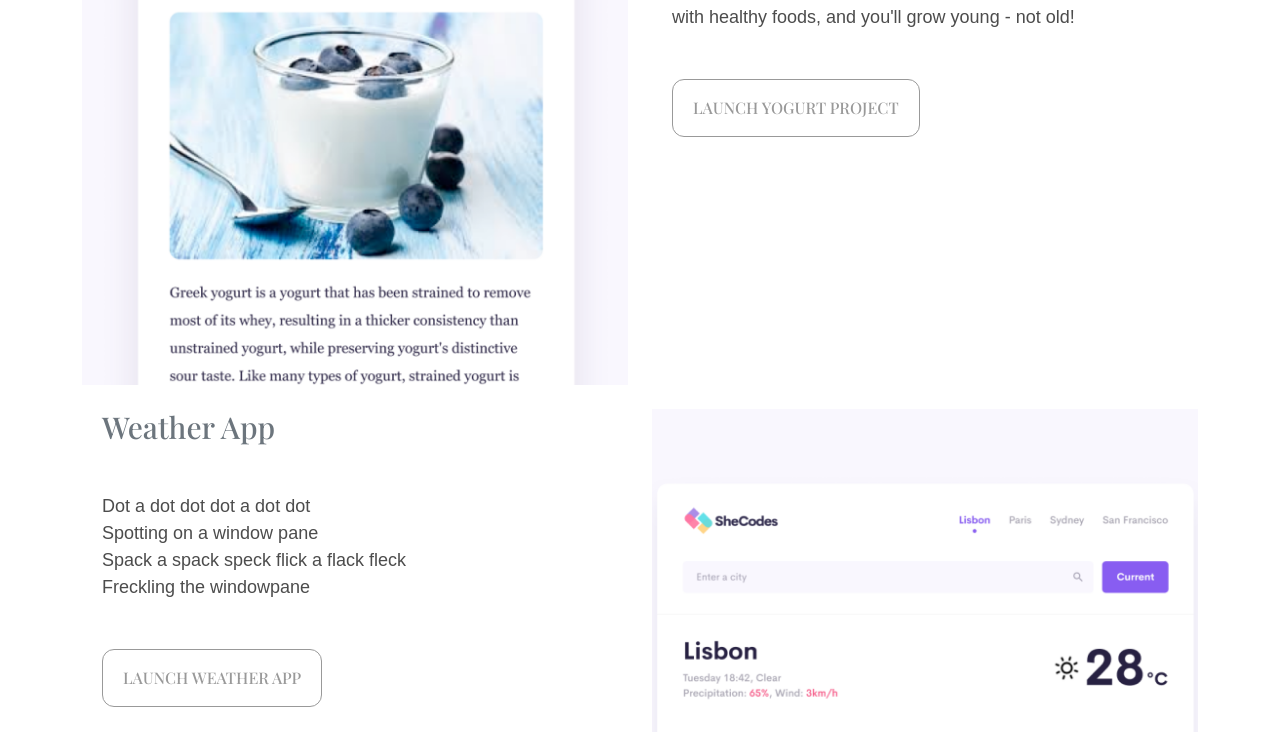
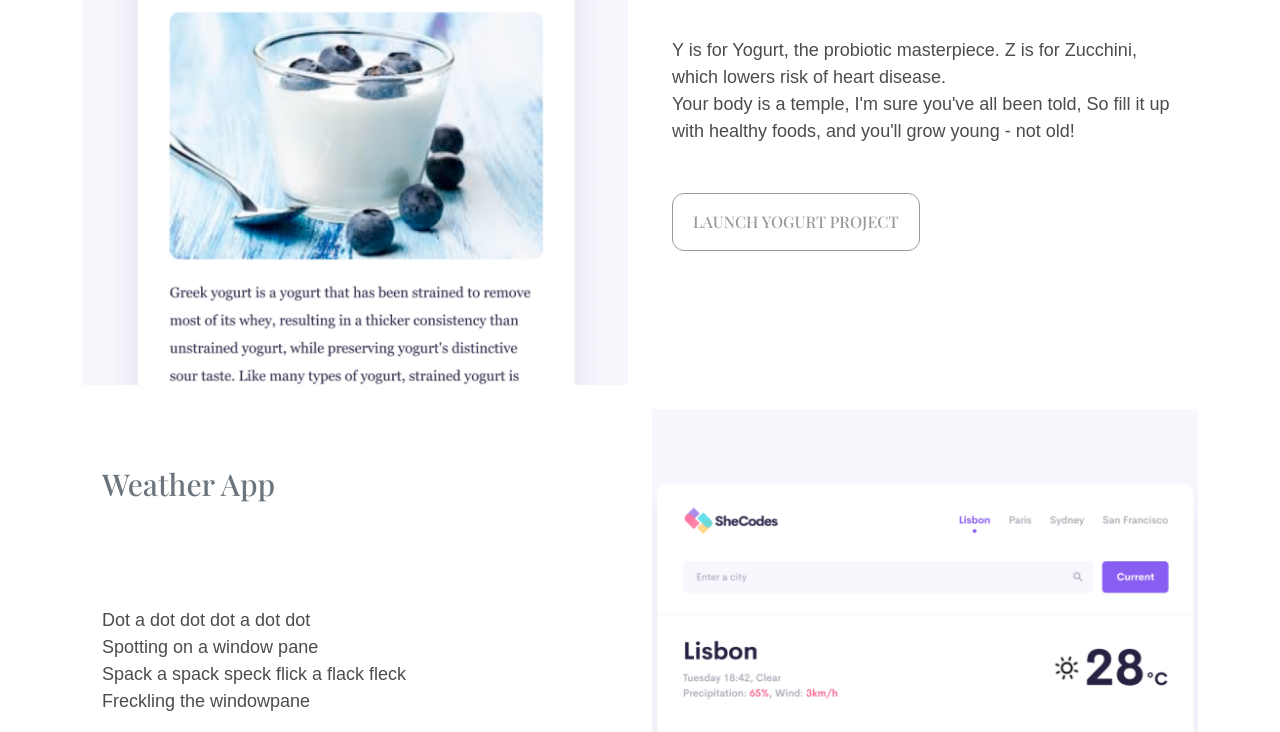
Before and after one commit to nmrndll/Naomi-Randall-Portfolio, a plain HTML site: page index.html in a window 1280 px wide. Shown: the part 762-1494 px from the top of the page. Drawn offline with nearby package versions, Linux system fonts and the light colour scheme; a web font is replaced by a local one.

Commit message:
Update style.css

```diff
--- a/style/style.css
+++ b/style/style.css
@@ -34,6 +34,7 @@ h3 {
     font-size: 30px;
     color: var(secondary-color);
     padding: 120px, 30px;
+    line-height: 5;
 }
 
 .hero {
```
